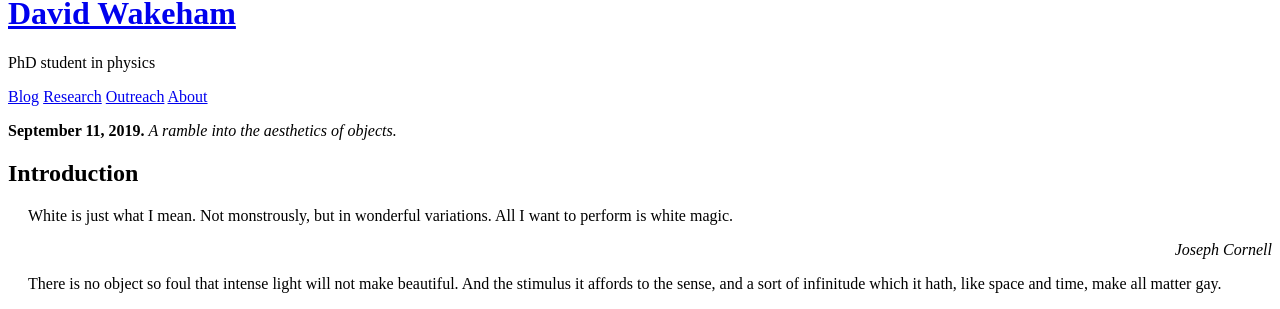
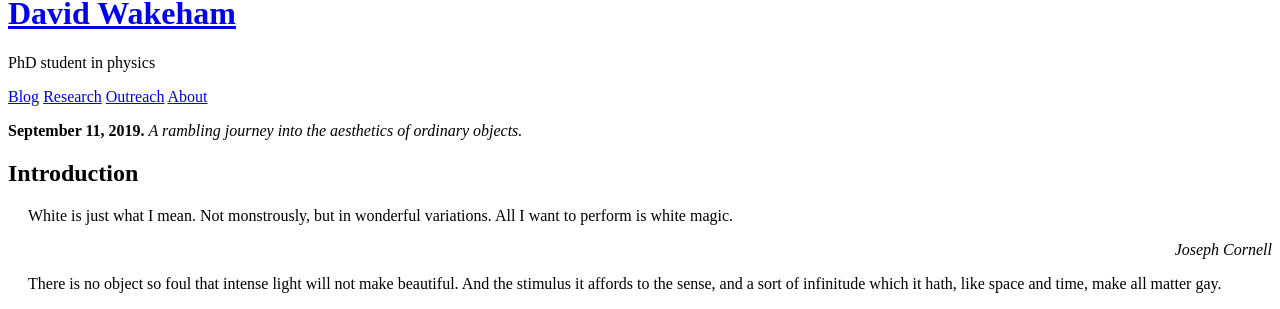
Before and after one commit to hapax/hapax.github.io, a Jekyll site: the page built from assets/unintentional.md, in a window 1280 px wide. Shown: the part 382-691 px from the top of the page. Built offline with Jekyll 4.4.1, drawn with Linux system fonts in a browser that asks for light colours; our own code applies the rules of GitHub Pages for plain Markdown files; a script that is not in the unit is left out.

Commit message:
Update unintentional.md

```diff
--- a/assets/unintentional.md
+++ b/assets/unintentional.md
@@ -7,7 +7,8 @@ categories: [Art, Philosophy]
 date:  2019-08-05
 ---
 
-**September 11, 2019.** *A ramble into the aesthetics of objects.*
+**September 11, 2019.** *A rambling journey into the aesthetics of
+  ordinary objects.*
 
 ## Introduction
 
```
